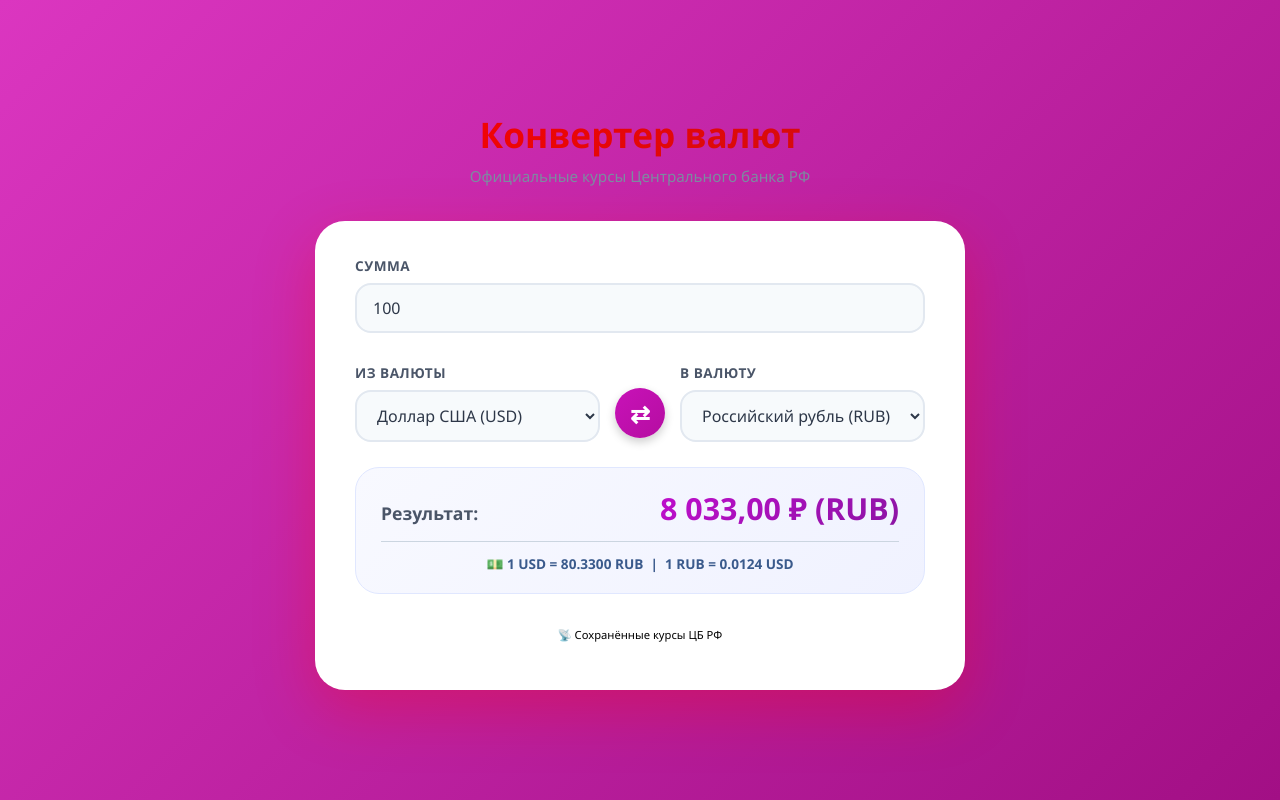
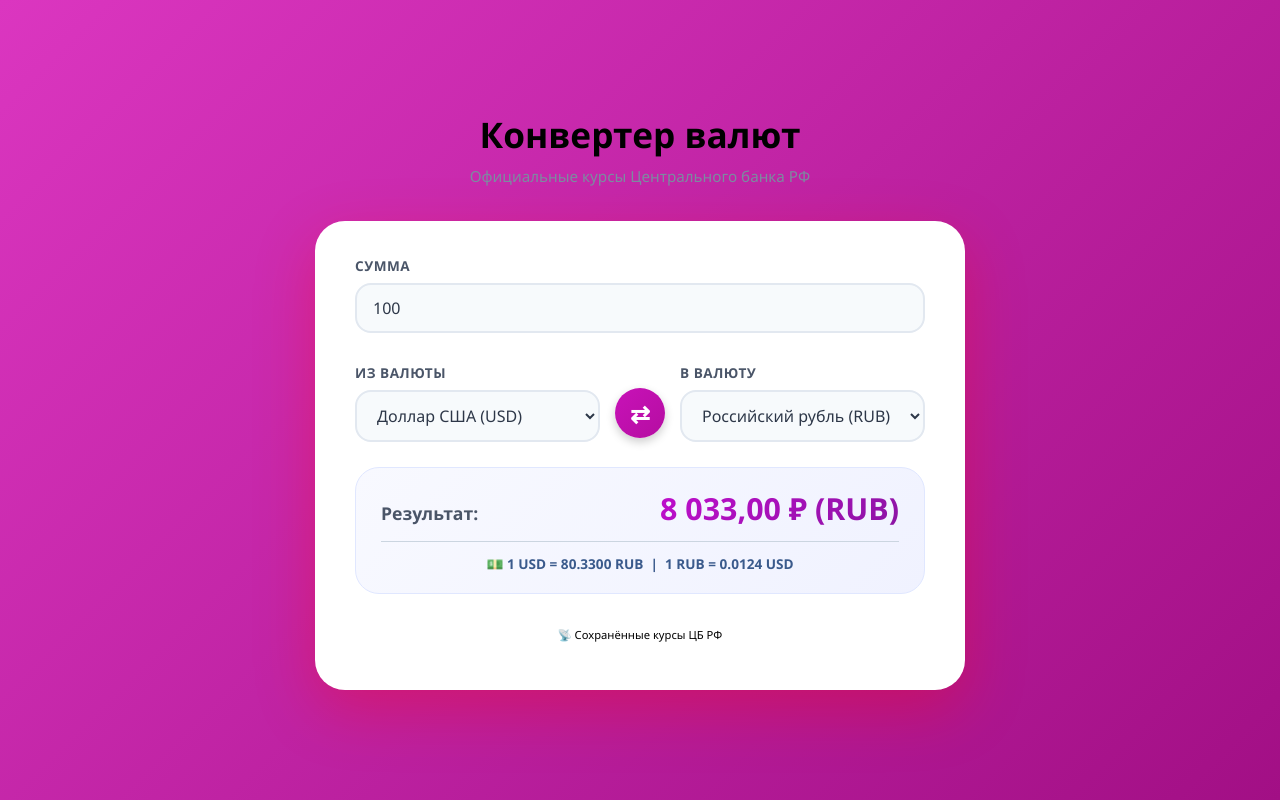
Before and after one commit to namename-code/conversion, a plain HTML site: page index.html in a window 1280 px wide. Drawn offline with Linux system fonts and the light colour scheme; no server answers.

Commit message:
Update style.css

```diff
--- a/style.css
+++ b/style.css
@@ -40,7 +40,7 @@ body {
 .header h1 {
     font-size: 2.2rem;
     font-weight: 700;
-    background: linear-gradient(135deg, #ff0000 0%, #c90f0f 100%);
+    background: linear-gradient(135deg, #000000 0%, #000000 100%);
     -webkit-background-clip: text;
     background-clip: text;
     color: transparent;
```
